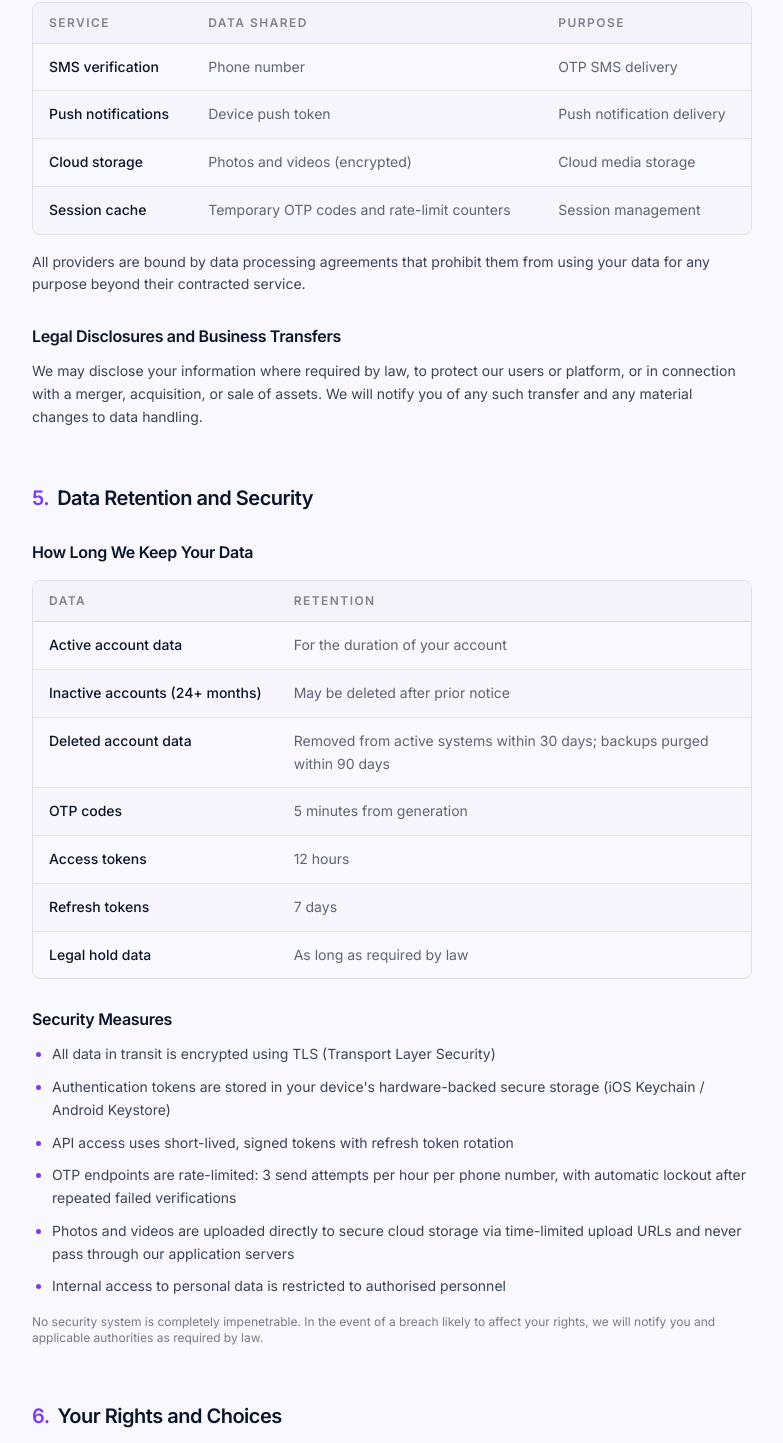
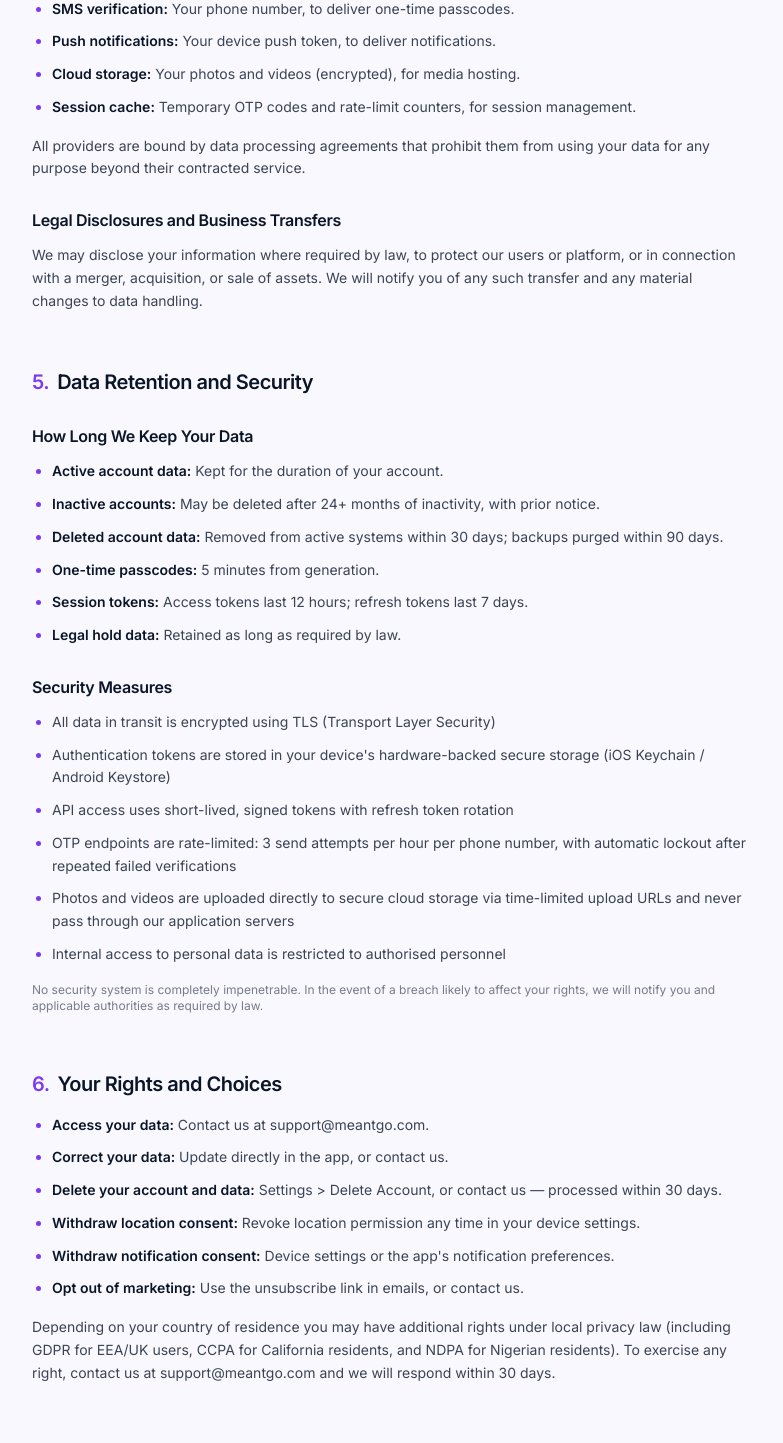
Before and after one commit to jacodestechnologies/fydinn-web, a React (Vite) app: page /privacy in a window 1280 px wide. Shown: the part 2523-3966 px from the top of the page, without its empty margins (248-1031 px from the left). Built offline with nearby package versions, Linux system fonts and the light colour scheme.

Commit message:
Added tweaks

```diff
--- a/src/pages/Cookies.tsx
+++ b/src/pages/Cookies.tsx
@@ -63,26 +63,23 @@
             The following technologies store data locally on your device. None of them are used for
             advertising or cross-app tracking:
           </p>
-          <Table
-            headers={["Storage", "What It Stores", "Type"]}
-            rows={[
-              [
-                "Secure storage",
-                "Authentication tokens that keep you signed in, held in your device's hardware-backed secure storage (iOS Keychain / Android Keystore).",
-                "Essential",
-              ],
-              [
-                "Local cache",
-                "Recently fetched profiles, feed data, and app state to improve loading speed. Cleared when you log out.",
-                "Performance",
-              ],
-              [
-                "App preferences",
-                "Non-sensitive app settings such as your theme (light/dark mode), notification preferences, and onboarding progress.",
-                "Preference",
-              ],
-            ]}
-          />
+          <ul className="mt-3 space-y-2.5 pl-5 list-disc marker:text-brand">
+            <li>
+              <strong className="font-semibold text-ink">Secure storage (essential):</strong>{" "}
+              Authentication tokens that keep you signed in, held in your device's hardware-backed
+              secure storage (iOS Keychain / Android Keystore).
+            </li>
+            <li>
+              <strong className="font-semibold text-ink">Local cache (performance):</strong> Recently
+              fetched profiles, feed data, and app state to improve loading speed. Cleared when you
+              log out.
+            </li>
+            <li>
+              <strong className="font-semibold text-ink">App preferences:</strong> Non-sensitive
+              settings such as your theme (light/dark mode), notification preferences, and onboarding
+              progress.
+            </li>
+          </ul>
         </section>
 
         {/* 3 */}
@@ -127,14 +124,20 @@
             Some core features depend on trusted third-party providers, which may store limited
             technical identifiers on or about your device strictly to deliver their service:
           </p>
-          <Table
-            headers={["Service", "Purpose", "Identifier"]}
-            rows={[
-              ["Push notifications", "Delivering notifications to your device", "Device push token"],
-              ["SMS verification", "Sending one-time passcodes for login", "Phone number"],
-              ["Media storage", "Storing and serving your profile photos and video", "Secure file keys"],
-            ]}
-          />
+          <ul className="mt-3 space-y-2.5 pl-5 list-disc marker:text-brand">
+            <li>
+              <strong className="font-semibold text-ink">Push notifications:</strong> Deliver
+              notifications to your device, using a device push token.
+            </li>
+            <li>
+              <strong className="font-semibold text-ink">SMS verification:</strong> Send one-time
+              passcodes for login, using your phone number.
+            </li>
+            <li>
+              <strong className="font-semibold text-ink">Media storage:</strong> Store and serve your
+              profile photos and video, using secure file keys.
+            </li>
+          </ul>
           <p className="mt-4">
             These providers process data on our behalf under data processing agreements. Their own
             data practices are described in their respective privacy policies.
--- a/src/pages/Privacy.tsx
+++ b/src/pages/Privacy.tsx
@@ -155,15 +155,24 @@
           <p>
             We share data with trusted processors who act strictly on our instructions:
           </p>
-          <Table
-            headers={["Service", "Data Shared", "Purpose"]}
-            rows={[
-              ["SMS verification", "Phone number", "OTP SMS delivery"],
-              ["Push notifications", "Device push token", "Push notification delivery"],
-              ["Cloud storage", "Photos and videos (encrypted)", "Cloud media storage"],
-              ["Session cache", "Temporary OTP codes and rate-limit counters", "Session management"],
-            ]}
-          />
+          <ul className="mt-3 space-y-2.5 pl-5 list-disc marker:text-brand">
+            <li>
+              <strong className="font-semibold text-ink">SMS verification:</strong> Your phone
+              number, to deliver one-time passcodes.
+            </li>
+            <li>
+              <strong className="font-semibold text-ink">Push notifications:</strong> Your device
+              push token, to deliver notifications.
+            </li>
+            <li>
+              <strong className="font-semibold text-ink">Cloud storage:</strong> Your photos and
+              videos (encrypted), for media hosting.
+            </li>
+            <li>
+              <strong className="font-semibold text-ink">Session cache:</strong> Temporary OTP codes
+              and rate-limit counters, for session management.
+            </li>
+          </ul>
           <p className="mt-4">
             All providers are bound by data processing agreements that prohibit them from using
             your data for any purpose beyond their contracted service.
@@ -182,18 +191,32 @@
           <SectionTitle n={5} title="Data Retention and Security" />
 
           <SubTitle>How Long We Keep Your Data</SubTitle>
-          <Table
-            headers={["Data", "Retention"]}
-            rows={[
-              ["Active account data", "For the duration of your account"],
-              ["Inactive accounts (24+ months)", "May be deleted after prior notice"],
-              ["Deleted account data", "Removed from active systems within 30 days; backups purged within 90 days"],
-              ["OTP codes", "5 minutes from generation"],
-              ["Access tokens", "12 hours"],
-              ["Refresh tokens", "7 days"],
-              ["Legal hold data", "As long as required by law"],
-            ]}
-          />
+          <ul className="mt-3 space-y-2.5 pl-5 list-disc marker:text-brand">
+            <li>
+              <strong className="font-semibold text-ink">Active account data:</strong> Kept for the
+              duration of your account.
+            </li>
+            <li>
+              <strong className="font-semibold text-ink">Inactive accounts:</strong> May be deleted
+              after 24+ months of inactivity, with prior notice.
+            </li>
+            <li>
+              <strong className="font-semibold text-ink">Deleted account data:</strong> Removed from
+              active systems within 30 days; backups purged within 90 days.
+            </li>
+            <li>
+              <strong className="font-semibold text-ink">One-time passcodes:</strong> 5 minutes from
+              generation.
+            </li>
+            <li>
+              <strong className="font-semibold text-ink">Session tokens:</strong> Access tokens last
+              12 hours; refresh tokens last 7 days.
+            </li>
+            <li>
+              <strong className="font-semibold text-ink">Legal hold data:</strong> Retained as long
+              as required by law.
+            </li>
+          </ul>
 
           <SubTitle>Security Measures</SubTitle>
           <ul className="mt-3 space-y-2.5 pl-5 list-disc marker:text-brand">
@@ -222,17 +245,32 @@
         {/* 6 */}
         <section id="section-6">
           <SectionTitle n={6} title="Your Rights and Choices" />
-          <Table
-            headers={["Right", "How to exercise it"]}
-            rows={[
-              ["Access your data", "Contact us at support@meantgo.com"],
-              ["Correct your data", "Update directly in the app or contact us"],
-              ["Delete your account and data", "Settings > Delete Account, or contact us — processed within 30 days"],
-              ["Withdraw location consent", "Device settings: revoke location permission at any time"],
-              ["Withdraw notification consent", "Device settings or app notification preferences"],
-              ["Opt out of marketing", "Unsubscribe link in emails or contact us"],
-            ]}
-          />
+          <ul className="mt-3 space-y-2.5 pl-5 list-disc marker:text-brand">
+            <li>
+              <strong className="font-semibold text-ink">Access your data:</strong> Contact us at
+              support@meantgo.com.
+            </li>
+            <li>
+              <strong className="font-semibold text-ink">Correct your data:</strong> Update directly
+              in the app, or contact us.
+            </li>
+            <li>
+              <strong className="font-semibold text-ink">Delete your account and data:</strong>{" "}
+              Settings &gt; Delete Account, or contact us — processed within 30 days.
+            </li>
+            <li>
+              <strong className="font-semibold text-ink">Withdraw location consent:</strong> Revoke
+              location permission any time in your device settings.
+            </li>
+            <li>
+              <strong className="font-semibold text-ink">Withdraw notification consent:</strong>{" "}
+              Device settings or the app's notification preferences.
+            </li>
+            <li>
+              <strong className="font-semibold text-ink">Opt out of marketing:</strong> Use the
+              unsubscribe link in emails, or contact us.
+            </li>
+          </ul>
           <p className="mt-4">
             Depending on your country of residence you may have additional rights under local
             privacy law (including GDPR for EEA/UK users, CCPA for California residents, and NDPA
```
